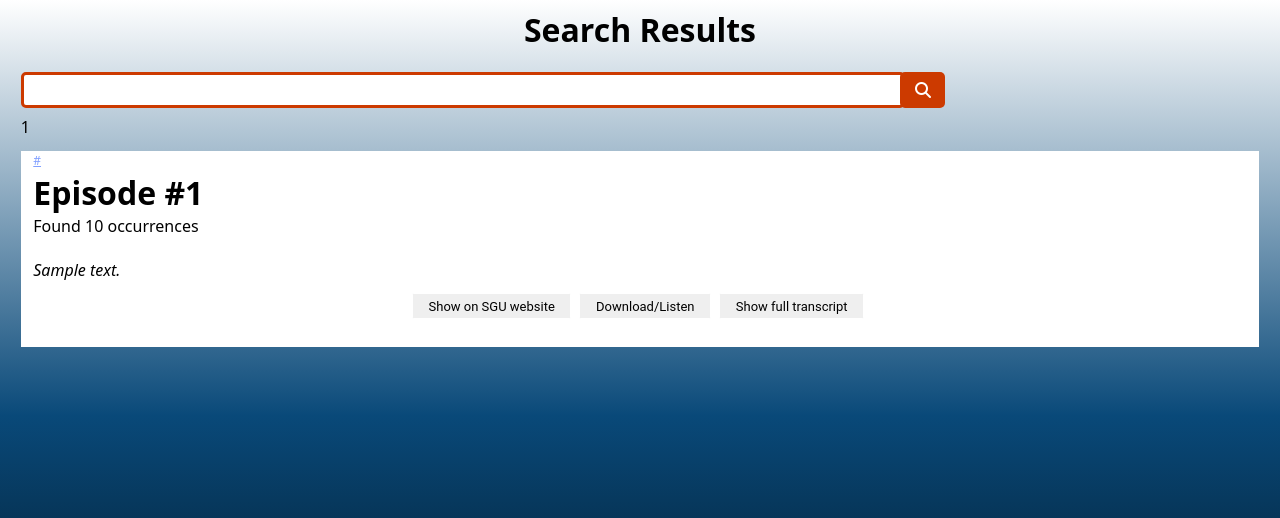
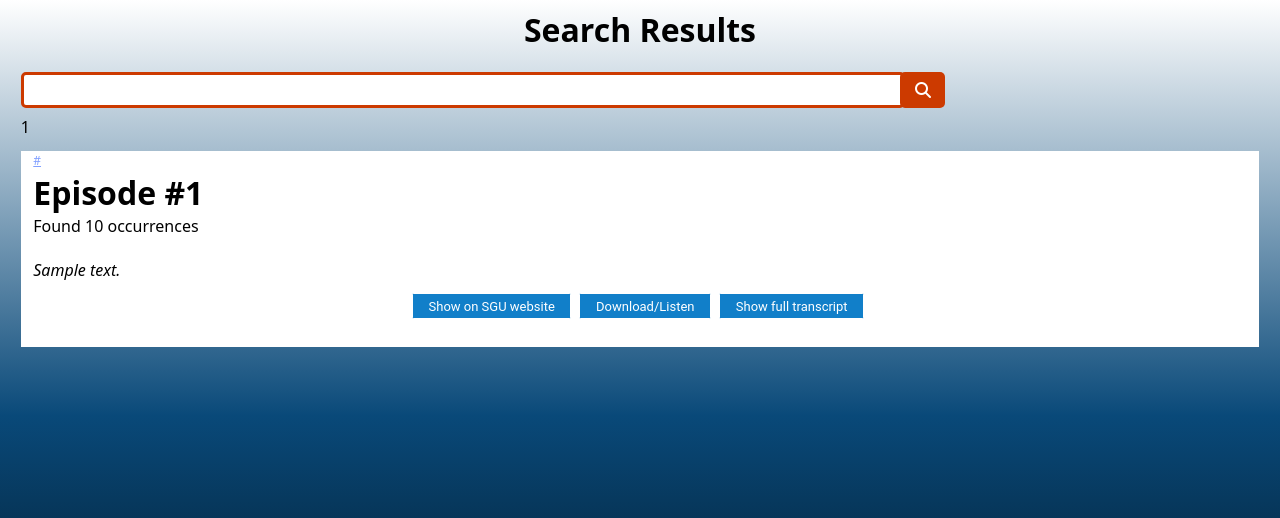
Before and after one commit to mgierada/TGSE, a Django app: template templates/search_results.html in a window 1280 px wide. Shown: the top 518 px of the page. Run offline with Django 3.2, Linux system fonts and the light colour scheme; the template is opened without the code that fills it: most values are stand-ins (such as "Sample title", 1, 10 or a date in 2020); some libraries are stand-ins or nearby versions.

Commit message:
fix: typos

```diff
--- a/search_for_transcript/static/search_for_transcript/style.css
+++ b/search_for_transcript/static/search_for_transcript/style.css
@@ -200,16 +200,18 @@ body a {
 
 .submit-button {
   /* display: inline-block; */
+  background-color: rgb(17, 127, 201);
   padding: 0.35em 1.2em;
   border: 0.1em solid #ffffff;
   margin: 0 0.3em 0.3em 0;
   border-radius: 0.12em;
+
   box-sizing: border-box;
   text-decoration: none;
   font-family: "Roboto", sans-serif;
   font-weight: 400;
   font-size: small;
-  color: #000000;
+  color: #ffffff;
   text-align: center;
   transition: all 0.2s;
 }
```
Also changed, not shown: other parts of search_for_transcript/static/search_for_transcript/style.css (+1 -2 lines).
